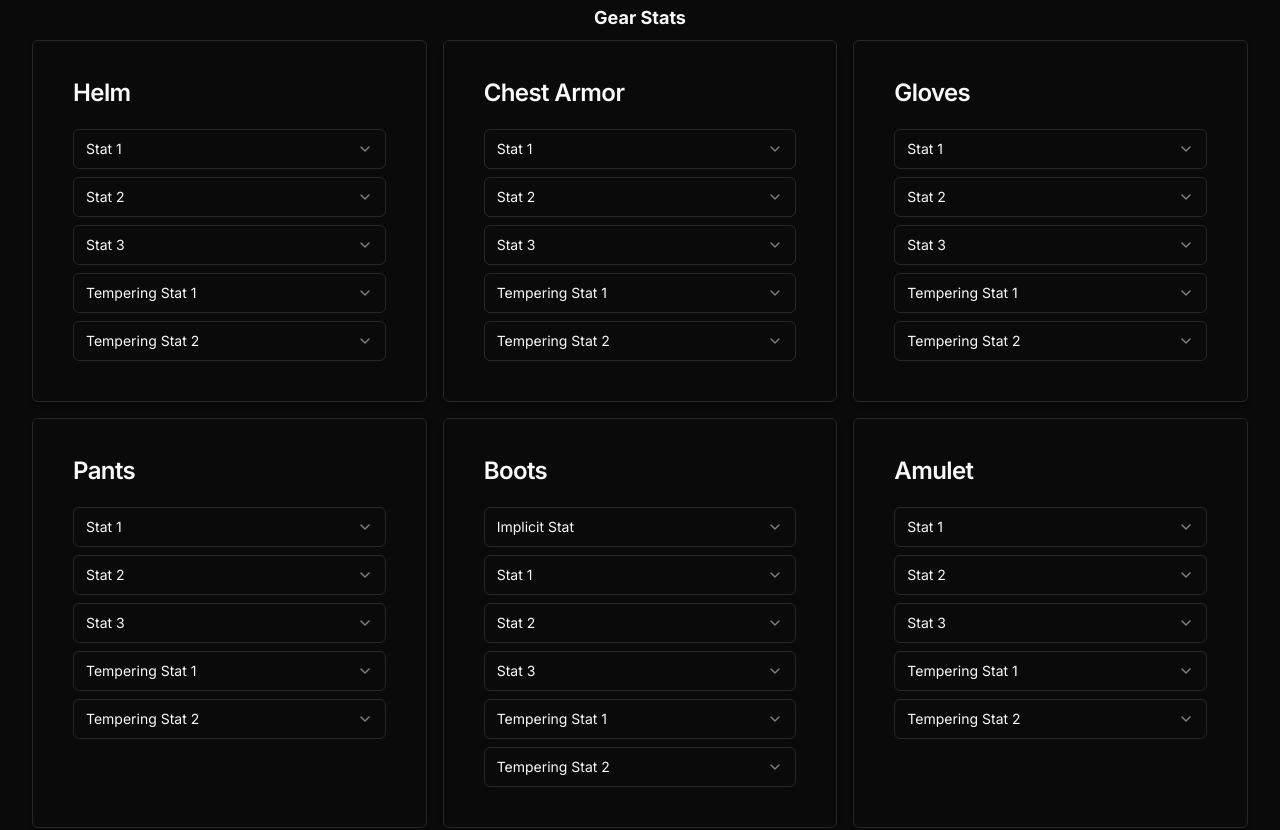
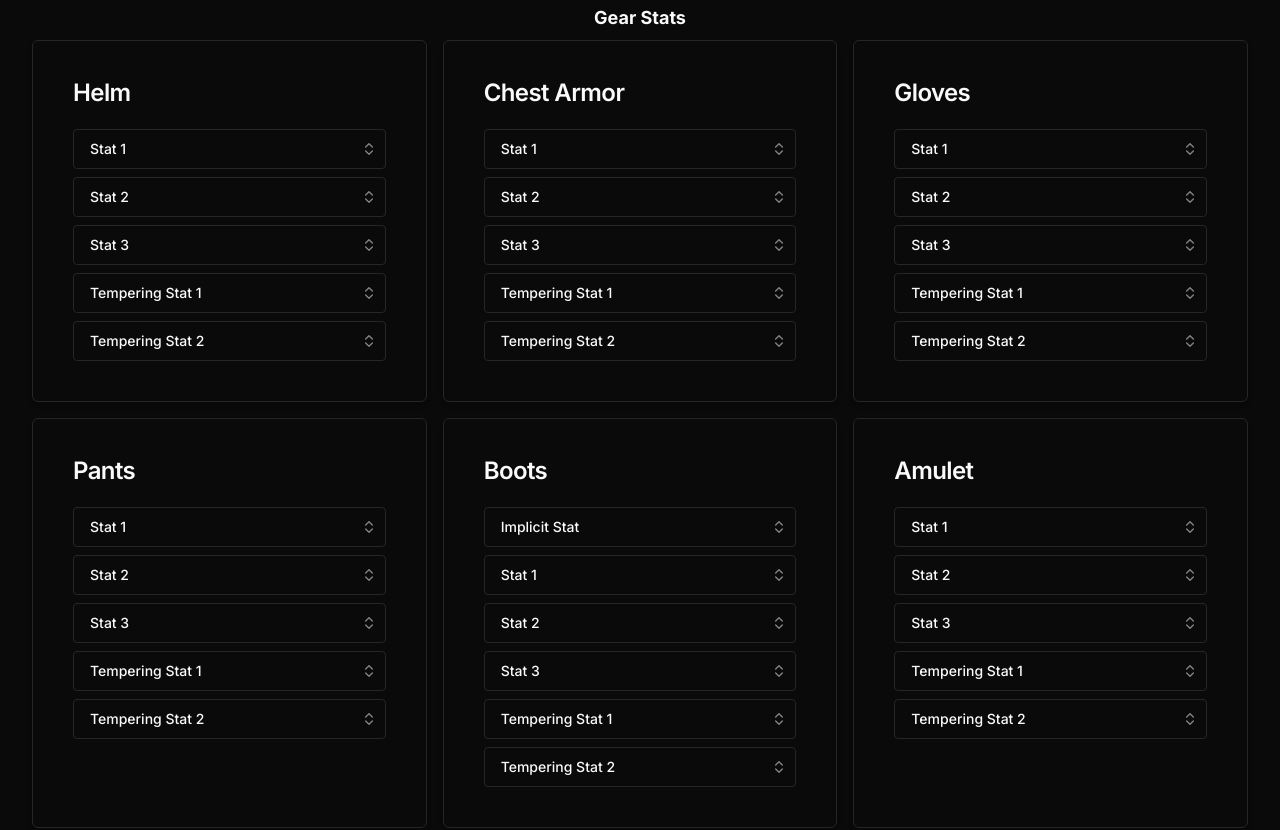
Before and after one commit to juddisjudd/d4buildie, a Next.js app: page /builder/barbarian in a window 1280 px wide. Shown: the part 960-1790 px from the top of the page. Built offline with nearby package versions, Linux system fonts and the light colour scheme.

Commit message:
refactor: change gear stats to use new combobox

```diff
--- a/src/app/builder/_components/BuilderInterface.tsx
+++ b/src/app/builder/_components/BuilderInterface.tsx
@@ -104,10 +104,10 @@ const BuilderInterface = ({ selectedClass }: { selectedClass: string }) => {
               <GearStats selectedClass={selectedClass} />
             </div>
           </TabsContent>
-          <TabsContent value="skill-tree">{/* Skill tree content here, specific to the selected class */}</TabsContent>
-          <TabsContent value="paragon">{/* Paragon content here, specific to the selected class */}</TabsContent>
+          <TabsContent value="skill-tree">{/* Skill tree content here */}</TabsContent>
+          <TabsContent value="paragon">{/* Paragon content here */}</TabsContent>
           <TabsContent value="notes">{/* Notes content here */}</TabsContent>
-          <TabsContent value="showcase">{/* Showcase content here */}</TabsContent>
+          <TabsContent value="showcase">{/* Showcase content here (youtube link or something) */}</TabsContent>
         </Tabs>
       </div>
     </div>
--- a/src/app/builder/_components/GearCombobox.tsx
+++ b/src/app/builder/_components/GearCombobox.tsx
@@ -21,7 +21,7 @@ interface GearComboboxProps {
   selectedGear: string;
   imageSrc: string;
   isGemSlot?: boolean;
-  isRightSide?: boolean; // New prop to determine if the slot is on the right side
+  isRightSide?: boolean;
 }
 
 const isJewelrySlot = (slot: string) => {
--- /dev/null
+++ b/src/app/builder/_components/StatsCombobox.tsx
@@ -0,0 +1,53 @@
+'use client';
+
+import * as React from 'react';
+import { Check, ChevronsUpDown } from 'lucide-react';
+import { cn } from '@/lib/utils';
+import { Button } from '@/components/ui/button';
+import { Command, CommandEmpty, CommandGroup, CommandInput, CommandItem, CommandList } from '@/components/ui/command';
+import { Popover, PopoverContent, PopoverTrigger } from '@/components/ui/popover';
+
+interface StatsComboboxProps {
+  options: string[];
+  placeholder: string;
+  onSelect: (value: string) => void;
+  selectedValue: string;
+}
+
+export const StatsCombobox: React.FC<StatsComboboxProps> = ({ options, placeholder, onSelect, selectedValue }) => {
+  const [open, setOpen] = React.useState(false);
+
+  return (
+    <div className="flex items-center space-x-2">
+      <Popover open={open} onOpenChange={setOpen}>
+        <PopoverTrigger asChild>
+          <Button
+            variant="outline"
+            role="combobox"
+            aria-expanded={open}
+            className="relative h-[40px] w-full justify-between rounded"
+          >
+            {selectedValue || placeholder}
+            <ChevronsUpDown className="absolute right-2 h-4 w-4 opacity-50" />
+          </Button>
+        </PopoverTrigger>
+        <PopoverContent className="w-full p-0">
+          <Command>
+            <CommandInput placeholder={`Search ${placeholder.toLowerCase()}...`} />
+            <CommandList>
+              <CommandEmpty>No {placeholder.toLowerCase()} found.</CommandEmpty>
+              <CommandGroup>
+                {options.map((option) => (
+                  <CommandItem key={option} onSelect={() => onSelect(option)}>
+                    <Check className={cn('mr-2 h-4 w-4', selectedValue === option ? 'opacity-100' : 'opacity-0')} />
+                    {option}
+                  </CommandItem>
+                ))}
+              </CommandGroup>
+            </CommandList>
+          </Command>
+        </PopoverContent>
+      </Popover>
+    </div>
+  );
+};
--- a/src/app/builder/_components/gearStats.tsx
+++ b/src/app/builder/_components/gearStats.tsx
@@ -1,8 +1,8 @@
 import React, { useState } from 'react';
 import { Card, CardContent, CardHeader, CardTitle } from '@/components/ui/card';
-import { Select, SelectTrigger, SelectValue, SelectContent, SelectGroup, SelectItem } from '@/components/ui/select';
 import gearStats from '../../../data/gearStats.json'; // Adjust the path as needed
 import { weaponTypes } from './weaponTypes'; // Import the weapon types
+import { StatsCombobox } from './StatsCombobox'; // Import the StatsCombobox component
 
 type GearStatsCardProps = {
   title: string;
@@ -48,7 +48,9 @@ const GearStatsCard: React.FC<GearStatsCardProps> = ({
   const weaponTypeOptions =
     (weaponTypes as WeaponTypesData)[title]?.filter((wt) => wt.classes.includes(selectedClass)) || [];
 
-  const [selectedStats, setSelectedStats] = useState<string[]>([]);
+  const [selectedStats, setSelectedStats] = useState<string[]>(Array(slots + temperingSlots).fill(''));
+  const [selectedWeaponType, setSelectedWeaponType] = useState<string>('');
+  const [selectedImplicitStat, setSelectedImplicitStat] = useState<string>('');
 
   const handleSelect = (stat: string, index: number) => {
     const newSelectedStats = [...selectedStats];
@@ -63,72 +65,38 @@ const GearStatsCard: React.FC<GearStatsCardProps> = ({
       </CardHeader>
       <CardContent className="space-y-2">
         {hasWeaponType && weaponTypeOptions.length > 0 && (
-          <Select>
-            <SelectTrigger className="w-full">
-              <SelectValue placeholder="Weapon Type" />
-            </SelectTrigger>
-            <SelectContent>
-              <SelectGroup>
-                {weaponTypeOptions.map((wt, index) => (
-                  <SelectItem key={index} value={wt.type}>
-                    {wt.type}
-                  </SelectItem>
-                ))}
-              </SelectGroup>
-            </SelectContent>
-          </Select>
+          <StatsCombobox
+            options={weaponTypeOptions.map((wt) => wt.type)}
+            placeholder="Weapon Type"
+            onSelect={setSelectedWeaponType}
+            selectedValue={selectedWeaponType}
+          />
         )}
         {hasImplicitStat && (
-          <Select>
-            <SelectTrigger className="w-full">
-              <SelectValue placeholder="Implicit Stat" />
-            </SelectTrigger>
-            <SelectContent>
-              <SelectGroup>
-                {implicitStats.map((stat, index) => (
-                  <SelectItem key={index} value={stat}>
-                    {stat}
-                  </SelectItem>
-                ))}
-              </SelectGroup>
-            </SelectContent>
-          </Select>
+          <StatsCombobox
+            options={implicitStats}
+            placeholder="Implicit Stat"
+            onSelect={setSelectedImplicitStat}
+            selectedValue={selectedImplicitStat}
+          />
         )}
         {Array.from({ length: slots }, (_, i) => (
-          <Select key={`${title}-slot-${i + 1}`}>
-            <SelectTrigger className="w-full">
-              <SelectValue placeholder={`Stat ${i + 1}`} />
-            </SelectTrigger>
-            <SelectContent>
-              <SelectGroup>
-                {combinedStats
-                  .filter((stat) => !selectedStats.includes(stat))
-                  .map((stat, index) => (
-                    <SelectItem key={index} value={stat} onSelect={() => handleSelect(stat, i)}>
-                      {stat}
-                    </SelectItem>
-                  ))}
-              </SelectGroup>
-            </SelectContent>
-          </Select>
+          <StatsCombobox
+            key={`${title}-slot-${i + 1}`}
+            options={combinedStats.filter((stat) => !selectedStats.includes(stat))}
+            placeholder={`Stat ${i + 1}`}
+            onSelect={(stat) => handleSelect(stat, i)}
+            selectedValue={selectedStats[i]}
+          />
         ))}
         {Array.from({ length: temperingSlots }, (_, i) => (
-          <Select key={`${title}-tempering-${i + 1}`}>
-            <SelectTrigger className="w-full">
-              <SelectValue placeholder={`Tempering Stat ${i + 1}`} />
-            </SelectTrigger>
-            <SelectContent>
-              <SelectGroup>
-                {combinedStats
-                  .filter((stat) => !selectedStats.includes(stat))
-                  .map((stat, index) => (
-                    <SelectItem key={index} value={stat} onSelect={() => handleSelect(stat, i + slots)}>
-                      {stat}
-                    </SelectItem>
-                  ))}
-              </SelectGroup>
-            </SelectContent>
-          </Select>
+          <StatsCombobox
+            key={`${title}-tempering-${i + 1}`}
+            options={combinedStats.filter((stat) => !selectedStats.includes(stat))}
+            placeholder={`Tempering Stat ${i + 1}`}
+            onSelect={(stat) => handleSelect(stat, i + slots)}
+            selectedValue={selectedStats[i + slots]}
+          />
         ))}
       </CardContent>
     </Card>
```
